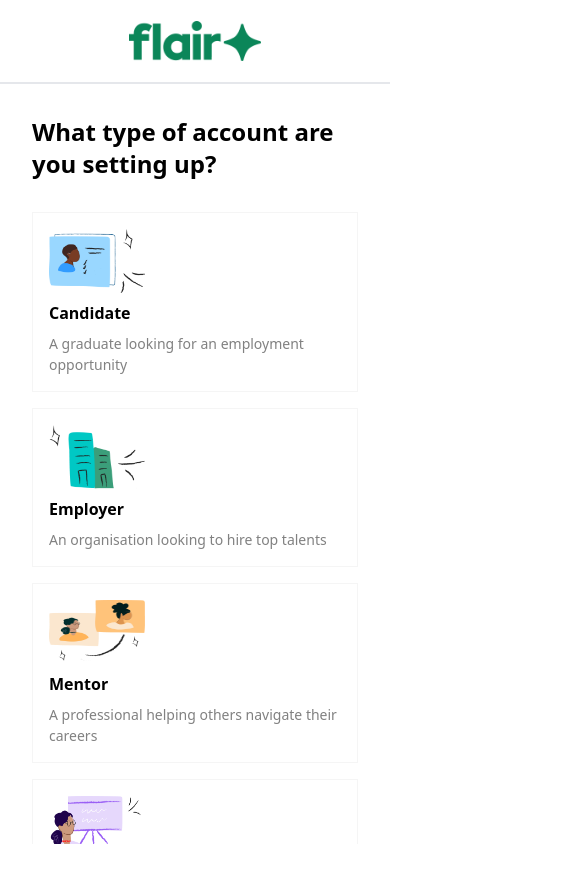
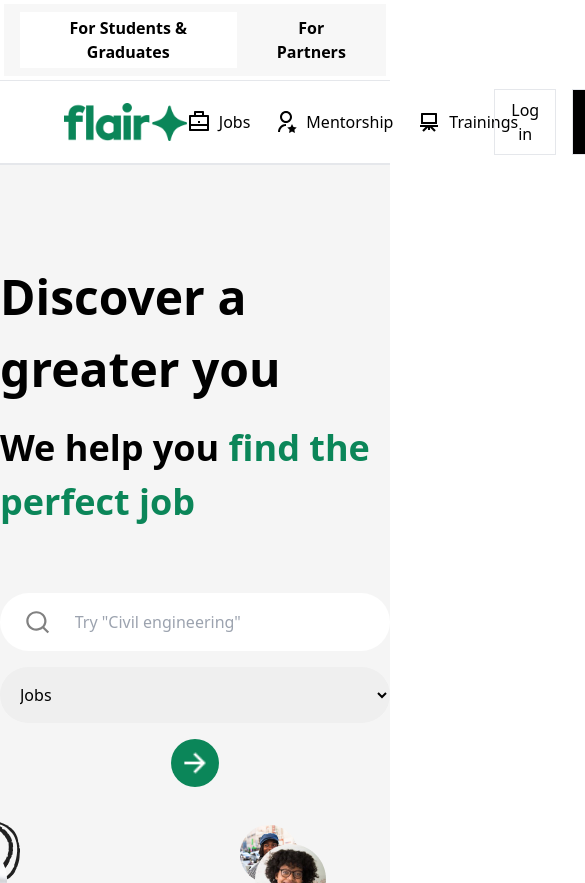
Before and after one commit to Eugene-ak/flair, a React (Vite) app: page / in a window 390 px wide. Shown: the top 883 px of the page, 585 px wide, since content can reach past the window. Before the commit the page ends 844 px from the top, so only its background shows below. Built offline with nearby package versions, Linux system fonts and the light colour scheme.

Commit message:
Complete landing page with responsiveness

```diff
--- a/src/App.tsx
+++ b/src/App.tsx
@@ -1,9 +1,9 @@
-import AccountTypePage from "./components/pages/account-type";
+import LandingPage from "./components/pages/landing-page";
 
 function App() {
   return (
     <>
-      <AccountTypePage />
+      <LandingPage />
     </>
   )
 }
--- /dev/null
+++ b/src/components/pages/landing-page.tsx
@@ -0,0 +1,94 @@
+import Logo from "/images/Flair logo.png";
+import Briefcase from "/icons/briefcase.svg";
+import UserStar from "/icons/user-star.svg";
+import TrainingImage from "/icons/Training.png";
+import SearchIcon from "/icons/Search.svg";
+import RightArrow from "/icons/Arrow-right.png";
+import Image1 from "/images/hero-image-1.png";
+import Image2 from "/images/hero-image-2.png";
+import Image3 from "/images/hero-image-3.png";
+import Image4 from "/images/hero-image-4.png";
+import Image5 from "/images/hero-image-5.png";
+import Image6 from "/images/hero-image-6.png";
+import Image7 from "/images/hero-image-7.png";
+import Image8 from "/images/hero-image-8.png";
+import PencilSketch from "/images/pencil-sketch.png";
+import pageStyles from "../../styles/landing-page.module.css";
+
+export default function LandingPage() {
+  return (
+    <>
+      <div className={pageStyles.top_container}>
+        <div>
+          <button>For Students & Graduates</button>
+          <button>For Partners</button>
+        </div>
+      </div>
+      <header className={pageStyles.header}>
+        <img src={Logo} alt="logo" />
+        <nav>
+          <ul>
+            <li>
+              <img src={Briefcase} alt="briefcase" />
+              <span>Jobs</span>
+            </li>
+            <li>
+              <img src={UserStar} alt="user" />
+              <span>Mentorship</span>
+            </li>
+            <li>
+              <img src={TrainingImage} alt="training" />
+              <span>Trainings</span>
+            </li>
+          </ul>
+        </nav>
+        <div>
+          <button>Log in</button>
+          <button>Sign up</button>
+        </div>
+      </header>
+
+      <main className={pageStyles.main}>
+        <section>
+          <img src={Image1} className={pageStyles.bg_image} alt="" />
+          <img src={Image2} className={pageStyles.bg_image} alt="" />
+          <img src={Image3} className={pageStyles.bg_image} alt="" />
+          <img src={Image4} className={pageStyles.bg_image} alt="" />
+          <img src={Image5} className={pageStyles.bg_image} alt="" />
+          <img src={Image6} className={pageStyles.bg_image} alt="" />
+          <img src={Image7} className={pageStyles.bg_image} alt="" />
+          <img src={Image8} className={pageStyles.bg_image} alt="" />
+          <img src={PencilSketch} className={pageStyles.bg_image} alt="" />
+          <h1>Discover a greater you</h1>
+          <p>
+            We help you <span>find the perfect job</span>
+          </p>
+          <div>
+            <div className={pageStyles.search_group}>
+              <button>
+                <img
+                  src={SearchIcon}
+                  className={pageStyles.search_icon}
+                  alt="search"
+                />
+              </button>
+              <input type="text" placeholder='Try "Civil engineering"' />
+            </div>
+            <select name="" id="">
+              <option value="jobs">Jobs</option>
+              <option value="mentorships">Mentorships</option>
+              <option value="trainings">Trainings</option>
+            </select>
+            <button>
+              <img
+                src={RightArrow}
+                className={pageStyles.arrow_img}
+                alt="arrow"
+              />
+            </button>
+          </div>
+        </section>
+      </main>
+    </>
+  );
+}
--- a/src/index.css
+++ b/src/index.css
@@ -1,11 +1,15 @@
 @tailwind base;
 @tailwind components;
 @tailwind utilities;
+
+body {
+  @apply h-screen max-h-screen overflow-hidden;
+}
 
 header {
   @apply w-full h-[10vh] p-4 flex items-center border-b-2;
 }
 
 main {
-  @apply w-full h-[90vh] overflow-hidden;
+  @apply w-full overflow-hidden;
 }
--- /dev/null
+++ b/src/styles/landing-page.module.css
@@ -0,0 +1,139 @@
+.top_container {
+  @apply w-full p-1 flex items-center justify-center border-b;
+}
+
+.top_container > div {
+  @apply bg-[#F7F7F7] py-2 px-4 font-bold flex items-center justify-center gap-4;
+}
+
+.top_container button {
+  @apply py-1 px-3 hover:bg-white;
+}
+
+.top_container button:nth-child(1) {
+  @apply bg-white;
+}
+
+.header {
+  @apply w-full px-16 flex items-center justify-between;
+}
+
+.header > img {
+  @apply h-3/4;
+}
+
+.header > nav {
+  @apply w-max;
+}
+
+.header ul {
+  @apply w-full flex items-center gap-12;
+}
+
+.header li {
+  @apply flex items-center gap-2;
+}
+
+.header > div {
+  @apply flex items-center gap-4;
+}
+
+.header > div > button {
+  @apply px-4 py-2 border;
+}
+
+.header > div > button:last-child {
+  @apply bg-black text-white;
+}
+
+.main {
+  @apply h-[85vh] bg-[#F5F5F5] flex flex-col items-center justify-center;
+}
+
+.main section {
+  @apply flex flex-col gap-4 relative;
+}
+
+.main h1 {
+  @apply text-clamp-heading font-black;
+}
+
+.main p {
+  @apply text-[2.25rem] font-bold;
+}
+
+.main p > span {
+  @apply text-[#0B8659];
+}
+
+.main > section > div {
+  @apply w-full h-max mt-12 sm:bg-white flex sm:flex-row flex-col items-center justify-between gap-4 rounded-full;
+}
+
+.search_group {
+  @apply w-full sm:w-3/4 p-4 bg-white flex flex-row items-center justify-between rounded-full;
+}
+
+.main button:first-child {
+  @apply mx-2;
+}
+
+.main input {
+  @apply w-full mr-auto ml-4 sm:border-r;
+}
+
+.main input:focus-visible {
+  @apply outline-0
+}
+
+.main select {
+  @apply w-full sm:w-max p-4 sm:px-0 rounded-full;
+}
+
+.main div button:last-child {
+  @apply w-max h-3/4 p-2 sm:mr-4 bg-[#0B8659] rounded-full;
+}
+
+.arrow_img, .search_icon {
+  @apply w-8;
+}
+
+.bg_image {
+  @apply absolute;
+}
+
+.bg_image:nth-child(1) {
+  @apply -right-[8rem] -top-24;
+}
+
+.bg_image:nth-child(2) {
+  @apply -left-[15rem] top-20;
+}
+
+.bg_image:nth-child(3) {
+  @apply -right-[15rem] top-20;
+}
+
+.bg_image:nth-child(4) {
+  @apply -left-[18rem] -bottom-[4rem];
+}
+
+.bg_image:nth-child(5) {
+  @apply -left-[4rem] -bottom-[8rem];
+}
+
+.bg_image:nth-child(6) {
+  @apply left-[15rem] -bottom-[6rem];
+}
+
+.bg_image:nth-child(7) {
+  @apply right-[4rem] -bottom-[8rem];
+}
+
+.bg_image:nth-child(8) {
+  @apply -right-[15rem] -bottom-[2rem];
+}
+
+.bg_image:nth-child(9) {
+  @apply -right-[26rem] -bottom-[10rem];
+}
--- a/tailwind.config.js
+++ b/tailwind.config.js
@@ -11,6 +11,9 @@ export default {
       },
       gridTemplateRows: {
         "2-rows": "repeat(2, 1fr)"
+      },
+      fontSize: {
+        "clamp-heading": "clamp(3rem, 5vw, 4rem)"
       }
     },
   },
```
Also changed, not shown: public/icons/Search.svg (added).
